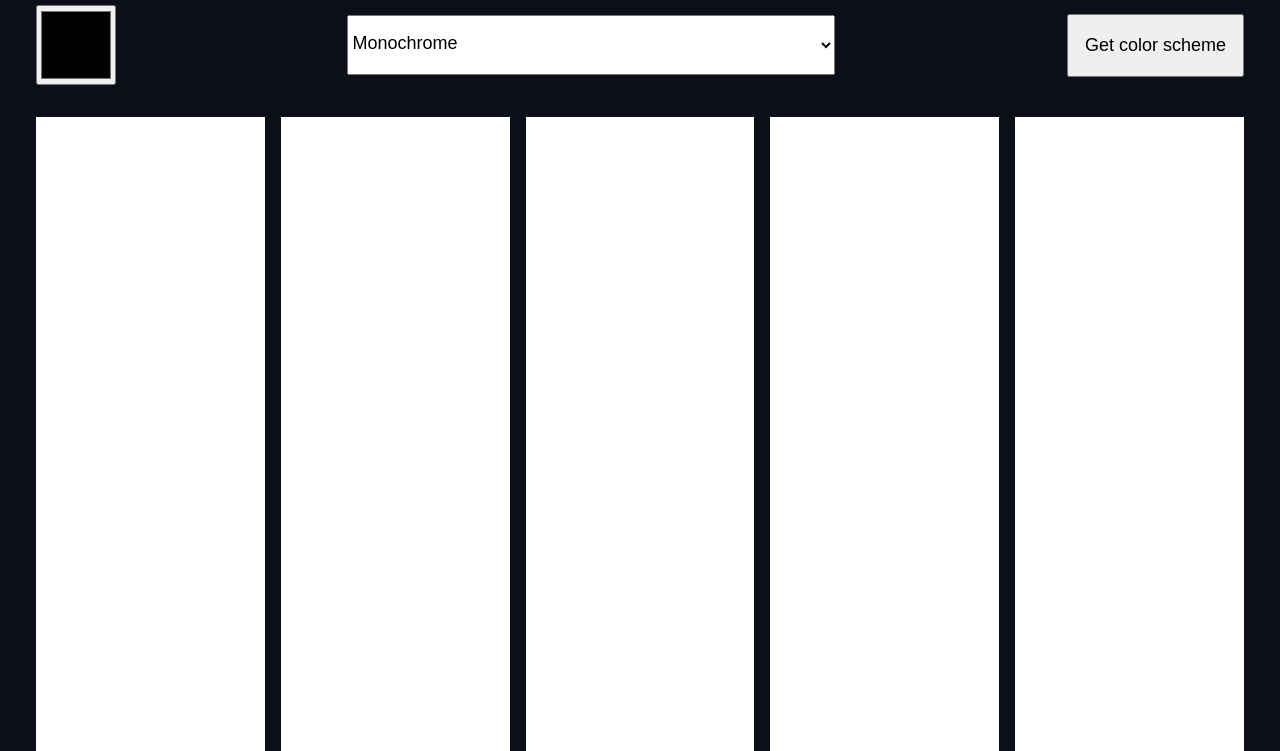
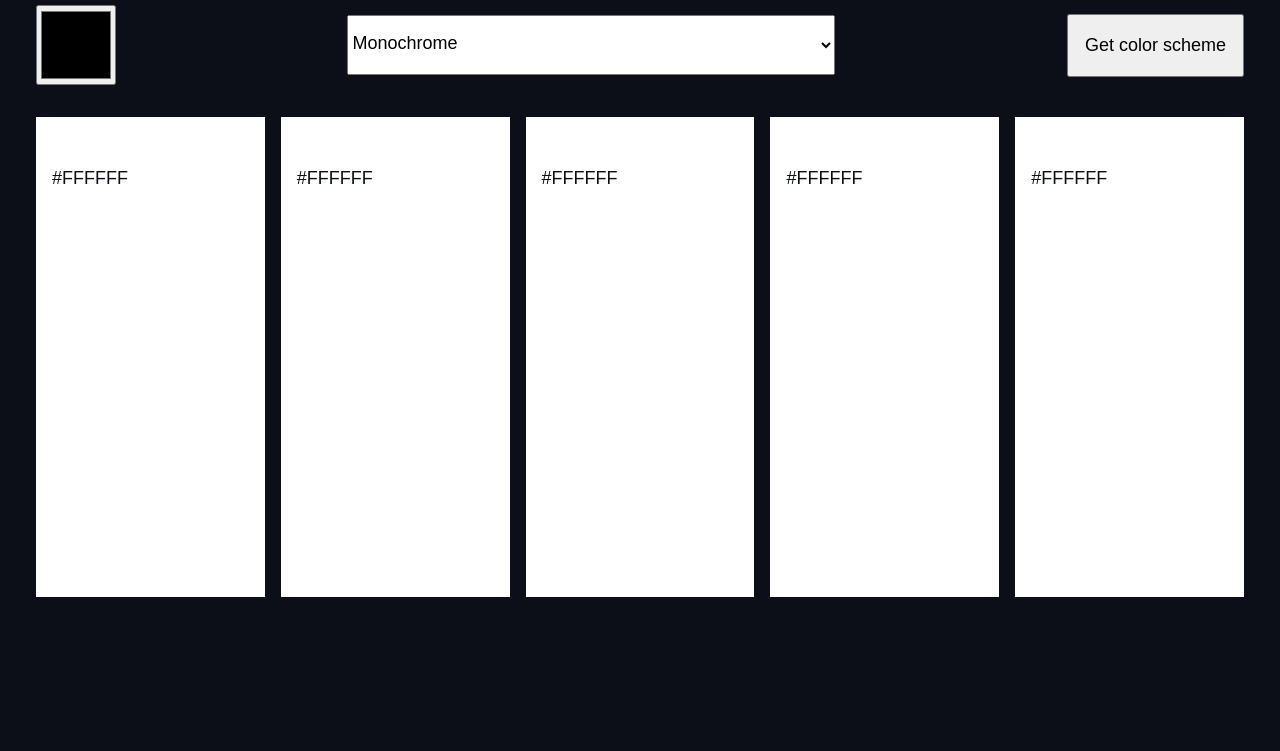
Before and after one commit to TheMightyLoafer/Color-Scheme-Generator, a website built with Vite: page index.html in a window 1280 px wide. Shown: the part 49-800 px from the top of the page. Built offline with nearby package versions, Linux system fonts and the light colour scheme.

Commit message:
adjusting column size

```diff
--- a/index.css
+++ b/index.css
@@ -102,7 +102,7 @@ select {
 .grid {
     display: grid;
     grid-template-columns: repeat(5, 1fr);
-    grid-auto-rows: minmax(100vh, auto);
+    grid-auto-rows: minmax(60vh, auto);
     gap: var(--gap, 1rem);
 }
 
--- a/index.html
+++ b/index.html
@@ -20,27 +20,26 @@
                 </div>
             <section id="colors">
               <div id="color-cards" class="grid">
-                <div id="col1" class="bg-white text-dark color-column" style="padding: 3rem 1rem 1rem; border: 1px solid white">
+                <div id="col1" class="bg-white text-dark color-column" style="padding: 3rem 1rem 1rem;">
+                    #FFFFFF
+                </div>
+
+                <div id="col2" class="bg-white text-dark color-column" style="padding: 3rem 1rem 1rem;">
+                  #FFFFFF
+                </div>
+
+                <div id="col3" class="bg-white text-dark color-column" style="padding: 3rem 1rem 1rem;">
+                    #FFFFFF
 
                 </div>
 
-                <div id="col2" class="bg-white text-dark color-column" style="padding: 3rem 1rem 1rem; border: 1px solid white">
-
+                <div id="col4" class="bg-white text-dark color-column" style="padding: 3rem 1rem 1rem;">
+                    #FFFFFF
 
                 </div>
 
-                <div id="col3" class="bg-white text-dark color-column" style="padding: 3rem 1rem 1rem; border: 1px solid white;">
-
-
-                </div>
-
-                <div id="col4" class="bg-white text-dark color-column" style="padding: 3rem 1rem 1rem; border: 1px solid white;">
-
-
-                </div>
-
-                <div id="col5" class="bg-white text-dark color-column" style="padding: 3rem 1rem 1rem; border: 1px solid white;">
-
+                <div id="col5" class="bg-white text-dark color-column" style="padding: 3rem 1rem 1rem;">
+                    #FFFFFF
 
                 </div>
               </div>
--- a/index.js
+++ b/index.js
@@ -1,4 +1,3 @@
-
 const requestSchemeBtn = document.getElementById("get-scheme");
 
 requestSchemeBtn.addEventListener('click', () => {
@@ -17,10 +16,14 @@ requestSchemeBtn.addEventListener('click', () => {
         .then(data => {
             console.log(data)
             colorCards.innerHTML = ""
-            for(const color of data.colors){
+            for (const color of data) {
                 colorCards.innerHTML += `
-                <div style="padding: 3rem 1rem 1rem; background-color: ${color.hex.value};"
+                <div style="padding: 3rem 1rem 1rem; background-color: ${color.colors.hex.value};"
                 </div>`
             }
+        })
+        .catch(error => {
+            console.error(error);
+            alert("There was an error fetching the color scheme. Please try again later.");
         });
 });
```
